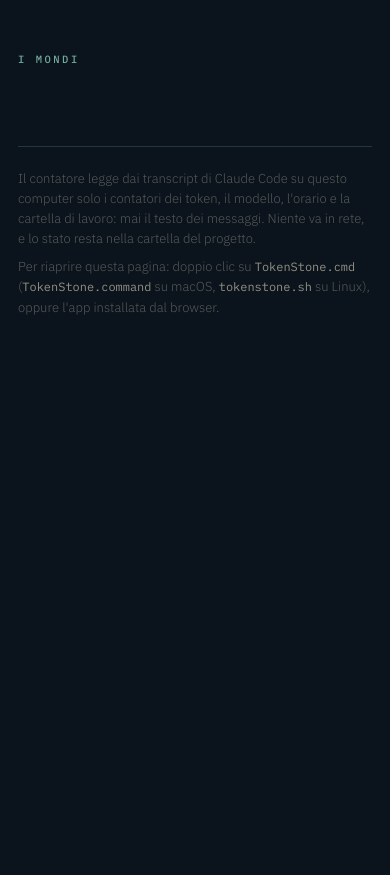
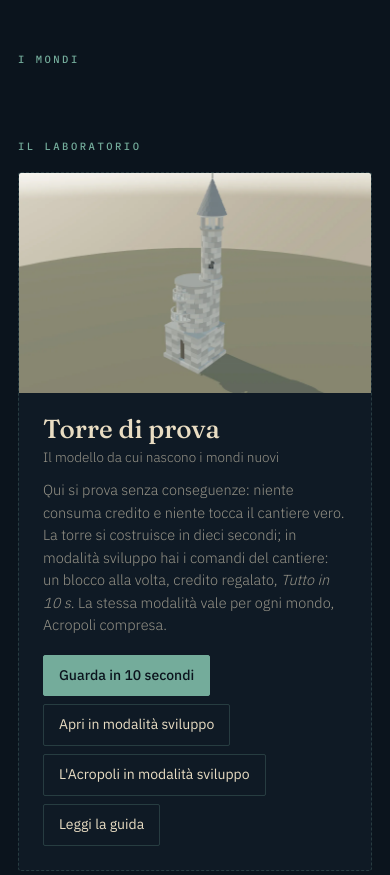
Before and after one commit to Nickasti/tokenstone, a website: page index.html in a window 390 px wide. Shown: the part 460-1335 px from the top of the page. Before the commit the page ends 844 px from the top, so only its background shows below. Drawn offline with Linux system fonts and the light colour scheme; no server answers; files whose address does not match are found by name.

Commit message:
Il laboratorio nella pagina iniziale: la torre di prova e la modalita sviluppo a portata di clic
?dev e ?demo=10 si trovavano solo sapendo cosa scrivere nell'indirizzo.
Sotto i mondi ora c'e la torre di prova, con la sua fotografia e quattro
ingressi: dimostrazione in 10 s, torre in ?dev, Acropoli in ?dev, guida.
Il server manda i .md come testo semplice, cosi la guida si legge nel
browser; make-previews fotografa anche _template quando lo si nomina.

Co-Authored-By: Claude Opus 5.5 <noreply@anthropic.com>

```diff
--- a/home/home.css
+++ b/home/home.css
@@ -67,6 +67,15 @@ h2{font-family:'IBM Plex Mono',monospace;font-weight:500;font-size:10.5px;letter
 .btn.primary{background:var(--patina);border-color:var(--patina);color:var(--notte);font-weight:500}
 .btn.primary:hover{filter:brightness(1.08)}
 
+/* ---- il laboratorio: la torre di prova, per chi vuole smanettare ---- */
+.lab{background:var(--card);border:1px dashed var(--line);border-radius:3px;overflow:hidden;
+  display:grid;grid-template-columns:minmax(0,5fr) minmax(0,7fr)}
+.lab .img{display:block;min-height:240px;background:var(--notte2) center/cover no-repeat}
+.lab .body{padding:22px 24px 24px}
+.lab h3{font-family:'Fraunces',serif;font-weight:500;font-size:26px;line-height:1.1}
+.lab .sub{font-size:13.5px;color:var(--soft);margin-top:3px}
+.lab p.desc{font-size:14.5px;color:var(--soft);margin-top:12px;max-width:620px}
+
 /* ---- la conferma ---- */
 dialog{margin:auto;max-width:460px;background:var(--notte2);color:var(--marmo);
   border:1px solid var(--line);border-radius:3px;padding:26px 26px 22px}
@@ -82,4 +91,6 @@ code{font-family:'IBM Plex Mono',monospace;font-size:.92em;color:var(--soft)}
 @media (max-width:640px){
   main{padding:34px 18px 48px}
   .worlds{grid-template-columns:1fr}
+  .lab{grid-template-columns:1fr}
+  .lab .img{min-height:0;aspect-ratio:16/10}
 }
--- a/index.html
+++ b/index.html
@@ -42,6 +42,26 @@
   <h2>I mondi</h2>
   <div class="worlds" id="worlds"></div>
 
+  <h2>Il laboratorio</h2>
+  <section class="lab" id="lab" aria-label="Il laboratorio">
+    <a class="img" href="/worlds/_template/?demo=10" style="background-image:url('/worlds/_template/preview.webp')"
+      aria-label="Guarda la torre di prova costruirsi"></a>
+    <div class="body">
+      <h3>Torre di prova</h3>
+      <div class="sub">Il modello da cui nascono i mondi nuovi</div>
+      <p class="desc">Qui si prova senza conseguenze: niente consuma credito e niente
+        tocca il cantiere vero. La torre si costruisce in dieci secondi; in modalità
+        sviluppo hai i comandi del cantiere: un blocco alla volta, credito regalato,
+        <i>Tutto in 10 s</i>. La stessa modalità vale per ogni mondo, Acropoli compresa.</p>
+      <div class="actions">
+        <a class="btn primary" href="/worlds/_template/?demo=10">Guarda in 10 secondi</a>
+        <a class="btn" href="/worlds/_template/?dev">Apri in modalità sviluppo</a>
+        <a class="btn" href="/worlds/acropolis/?dev">L'Acropoli in modalità sviluppo</a>
+        <a class="btn" href="/docs/creare-un-mondo.md" target="_blank" rel="noopener">Leggi la guida</a>
+      </div>
+    </div>
+  </section>
+
   <footer>
     <p>Il contatore legge dai transcript di Claude Code su questo computer solo i
       contatori dei token, il modello, l'orario e la cartella di lavoro: mai il testo
--- a/tools/make-previews.js
+++ b/tools/make-previews.js
@@ -12,6 +12,7 @@
  * scatto non legge e non scrive il cantiere vero.
  *
  *   node tools/make-previews.js [id ...]   solo alcuni mondi
+ *   node tools/make-previews.js _template  la torre di prova, per il laboratorio
  */
 'use strict';
 
@@ -48,6 +49,11 @@ const HEIGHT = 1000;
   const scelti = process.argv.slice(2);
   const mondi = (await (await fetch(base + '/api/worlds')).json())
     .filter((w) => w.status === 'available' && w.has_page && (!scelti.length || scelti.includes(w.id)));
+  // la torre di prova non e nell'elenco dei mondi: si fotografa solo se la si nomina
+  for (const id of scelti) {
+    if (!mondi.some((w) => w.id === id) && /^_?[a-z][a-z0-9-]*$/.test(id) &&
+        fs.existsSync(path.join(ROOT, 'worlds', id, 'index.html'))) mondi.push({ id });
+  }
 
   const debugPort = 9300 + Math.floor(Math.random() * 400);
   const chrome = launch(browser, { profileDir: path.join(tmp, 'p'), debugPort, width: WIDTH, height: HEIGHT });
--- a/tools/server.js
+++ b/tools/server.js
@@ -45,7 +45,8 @@ const MIME = {
   '.mjs': 'text/javascript; charset=utf-8',
   '.json': 'application/json; charset=utf-8',
   '.css': 'text/css; charset=utf-8',
-  '.md': 'text/markdown; charset=utf-8',
+  // testo semplice: il browser lo mostra invece di scaricarlo (la guida, dal laboratorio)
+  '.md': 'text/plain; charset=utf-8',
   '.txt': 'text/plain; charset=utf-8',
   '.svg': 'image/svg+xml',
   '.png': 'image/png',
```
Also changed, not shown: TODO.md (+2 -0 lines), docs/conversazione.md (+9 -0 lines), tools/test/scene-tests.js (+8 -0 lines), README.md, worlds/_template/preview.webp (added).
